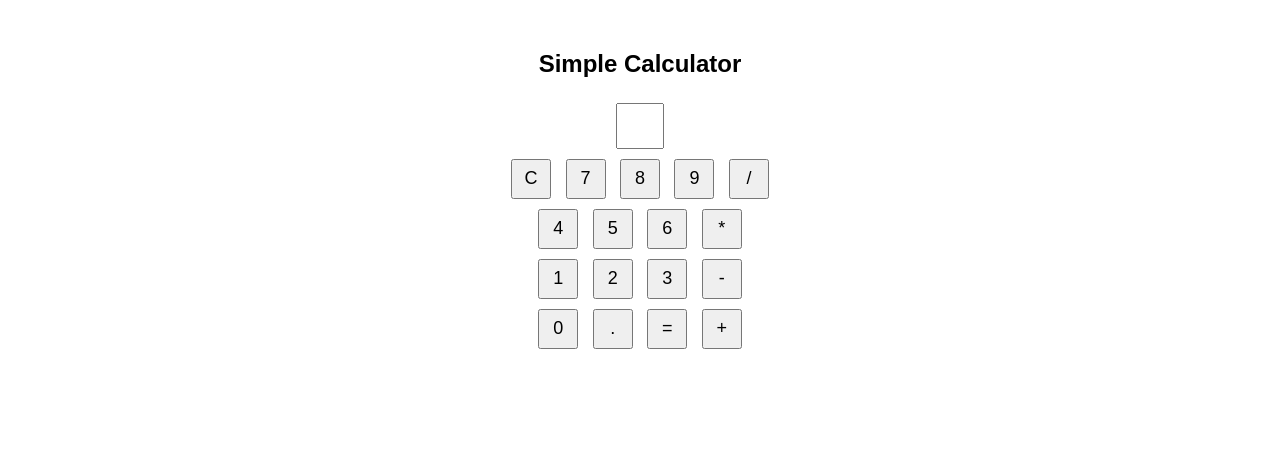
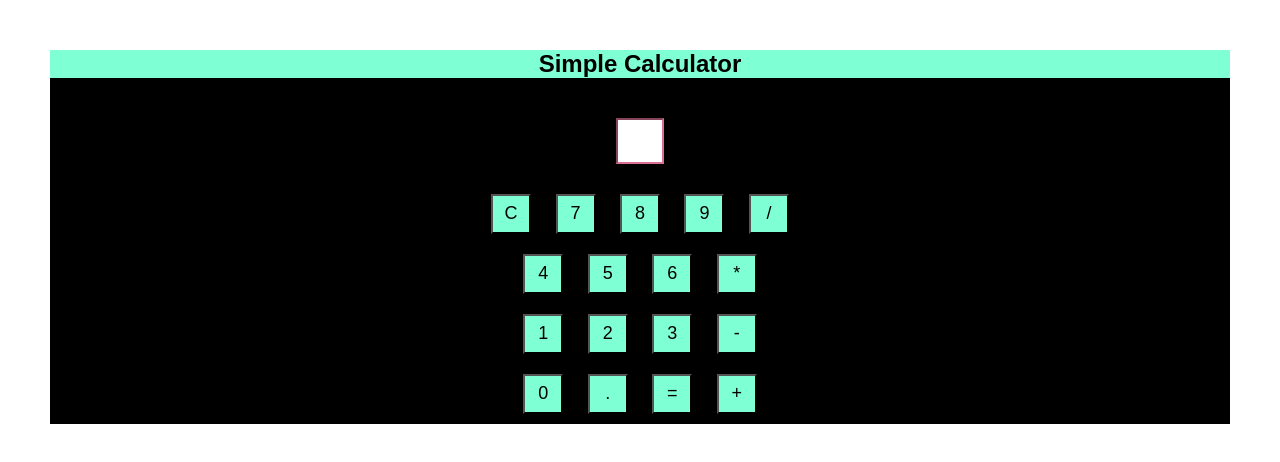
Before and after one commit to Ebiujchris/calculator-app, a plain HTML site: page index.html in a window 1280 px wide. Drawn offline with Linux system fonts and the light colour scheme.

Commit message:
added color

```diff
--- a/index.html
+++ b/index.html
@@ -7,8 +7,9 @@
   <link rel="stylesheet" href="/calculator-app/style.css">
 </head>
 <body>
-
-  <h2>Simple Calculator</h2>
+  <div class="Calculator">
+    <div class="rectangle">
+  <h2 id="head">Simple Calculator</h2>
 
   <input type="text" id="display" readonly>
 
@@ -40,6 +41,8 @@
   <button onclick="appendToDisplay('.')">.</button>
   <button onclick="calculate()">=</button>
   <button onclick="appendToDisplay('+')">+</button>
+</div>
+</di>
 
   <script src="cal.js"></script>
 </body>
--- a/style.css
+++ b/style.css
@@ -8,13 +8,26 @@ input {
   width: 40px;
   height: 40px;
   font-size: 18px;
-  margin: 5px;
+  margin: 20px;
 }
 
 button {
   width: 40px;
   height: 40px;
   font-size: 18px;
-  margin: 5px;
+  margin: 10px;
   cursor: pointer;
+  background-color: aquamarine;
 }
+
+.rectangle {
+  background-color: black;
+}
+
+#head {
+  background-color: aquamarine;
+}
+
+#display {
+  border-color: palevioletred;
+}
```
